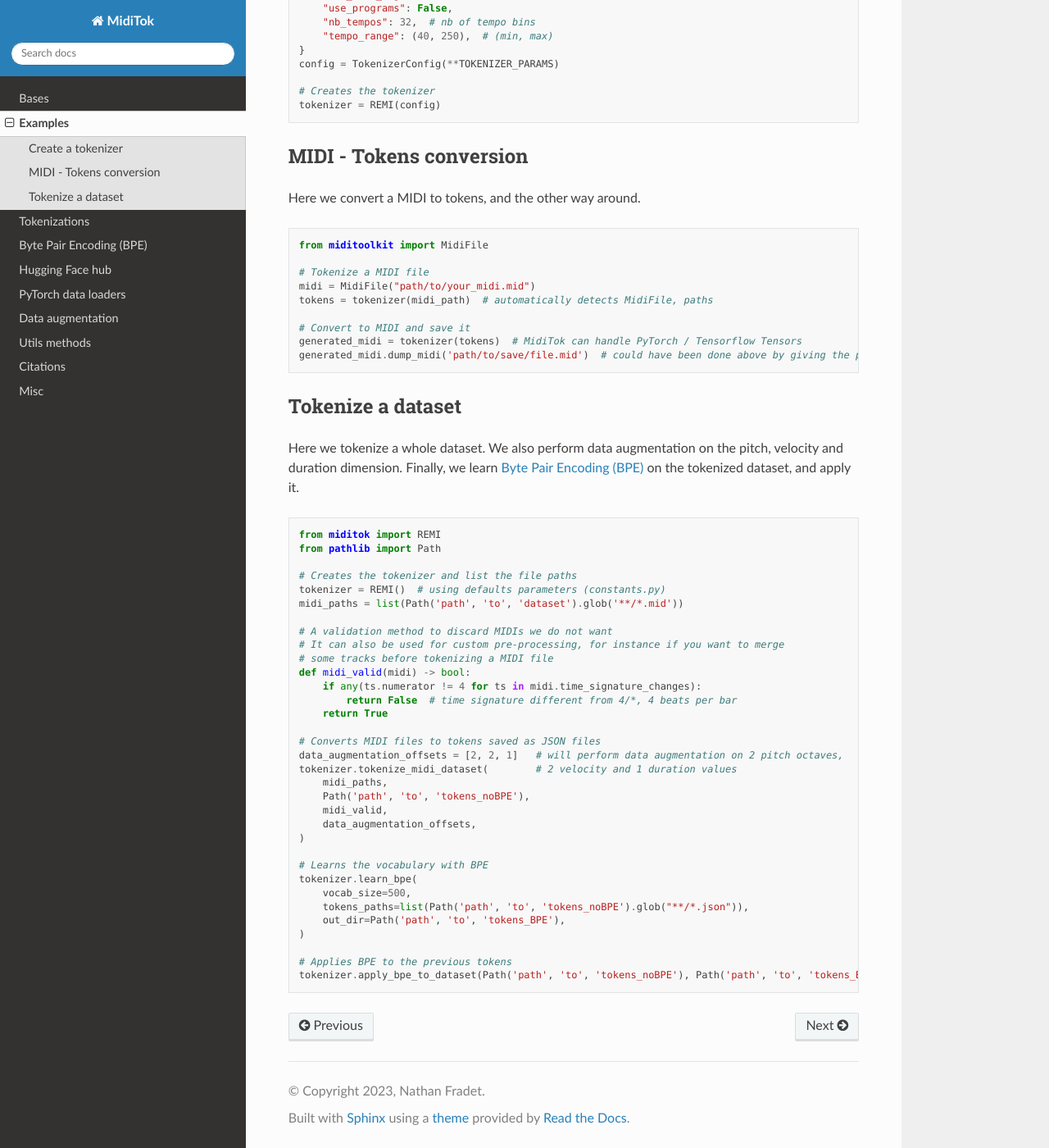
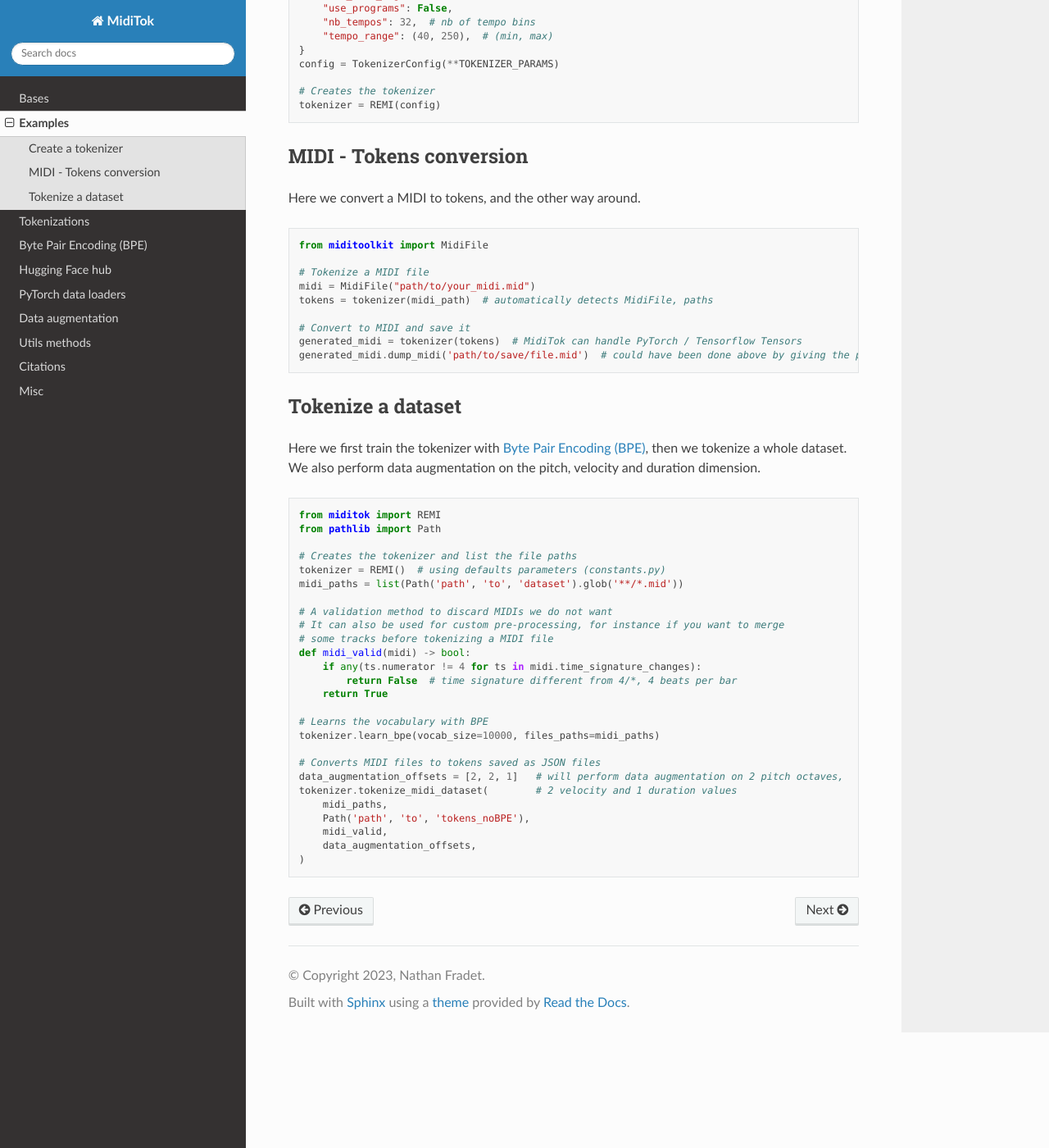
Before and after one commit to Natooz/MidiTok, a Sphinx documentation site: the page built from docs/examples.rst, in a window 1280 px wide and 1400 px high, scrolled down 476 px. Shown: the whole window at 82% size. Built offline with Sphinx 7.4.7 and the Read the Docs theme 2.0.0, drawn with Linux system fonts in a browser that asks for light colours.

Commit message:
tokenize_midi_dataset refactor + doc bpe examples

```diff
--- a/docs/examples.rst
+++ b/docs/examples.rst
@@ -50,9 +50,8 @@ Here we convert a MIDI to tokens, and the other way around.
 Tokenize a dataset
 ------------------------
 
-Here we tokenize a whole dataset.
+Here we first train the tokenizer with :ref:`Byte Pair Encoding (BPE)`, then we tokenize a whole dataset.
 We also perform data augmentation on the pitch, velocity and duration dimension.
-Finally, we learn :ref:`Byte Pair Encoding (BPE)` on the tokenized dataset, and apply it.
 
 ..  code-block:: python
 
@@ -71,6 +70,9 @@ Finally, we learn :ref:`Byte Pair Encoding (BPE)` on the tokenized dataset, and
             return False  # time signature different from 4/*, 4 beats per bar
         return True
 
+    # Learns the vocabulary with BPE
+    tokenizer.learn_bpe(vocab_size=10000, files_paths=midi_paths)
+
     # Converts MIDI files to tokens saved as JSON files
     data_augmentation_offsets = [2, 2, 1]   # will perform data augmentation on 2 pitch octaves,
     tokenizer.tokenize_midi_dataset(        # 2 velocity and 1 duration values
@@ -79,13 +81,3 @@ Finally, we learn :ref:`Byte Pair Encoding (BPE)` on the tokenized dataset, and
         midi_valid,
         data_augmentation_offsets,
     )
-
-    # Learns the vocabulary with BPE
-    tokenizer.learn_bpe(
-        vocab_size=500,
-        tokens_paths=list(Path('path', 'to', 'tokens_noBPE').glob("**/*.json")),
-        out_dir=Path('path', 'to', 'tokens_BPE'),
-    )
-
-    # Applies BPE to the previous tokens
-    tokenizer.apply_bpe_to_dataset(Path('path', 'to', 'tokens_noBPE'), Path('path', 'to', 'tokens_BPE'))
```
Also changed, not shown: docs/bpe.rst (+4 -11 lines), docs/citations.rst (+7 -2 lines), 7 other files.
